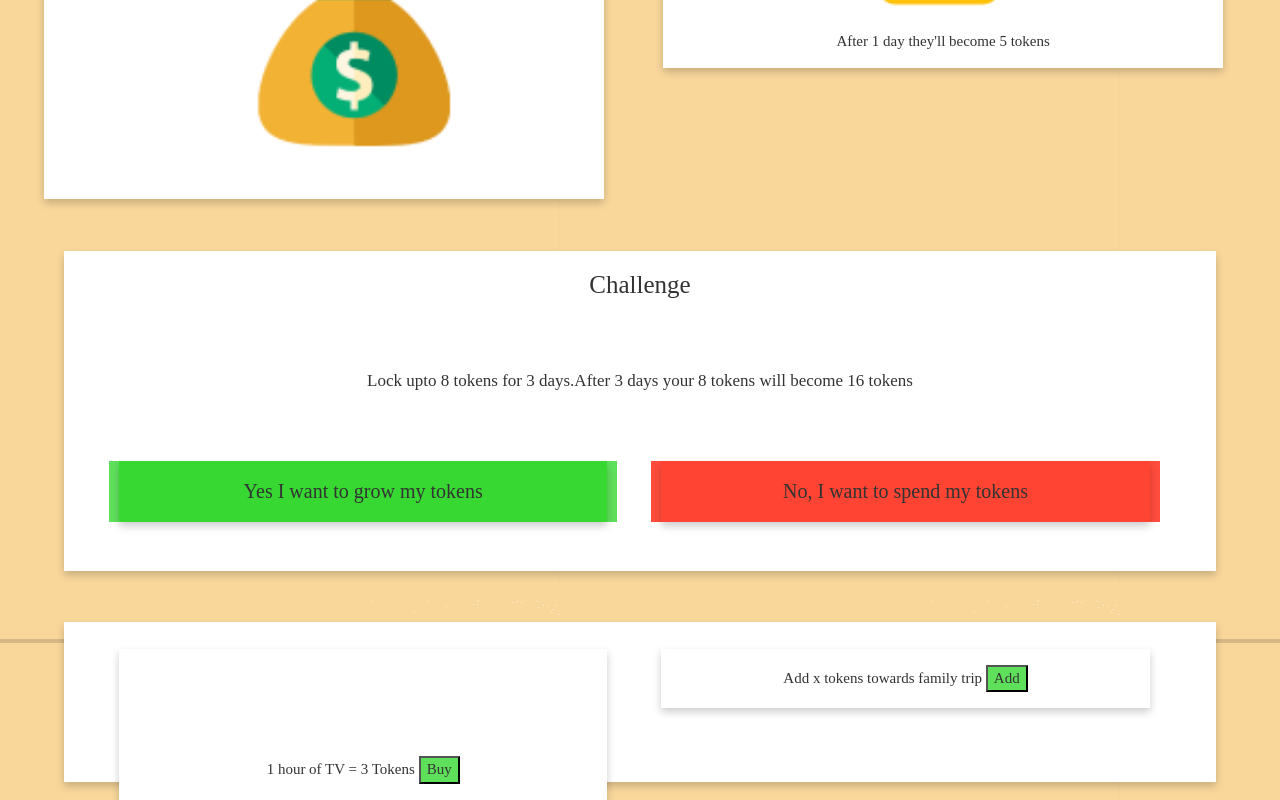
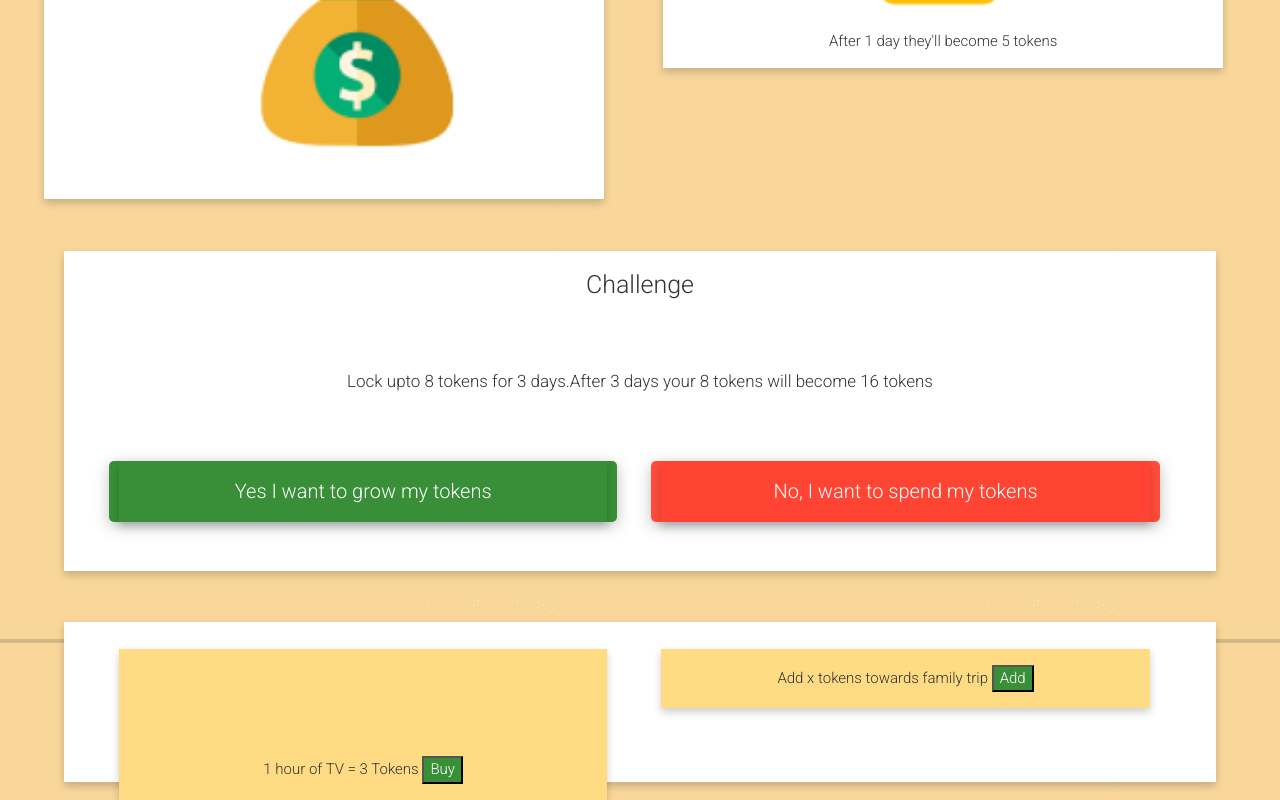
Before and after one commit to mridarora/hackwestern20, a website: page static/childmoney.html in a window 1280 px wide. Shown: the part 581-1381 px from the top of the page. Drawn offline with nearby package versions, Linux system fonts and the light colour scheme.

Commit message:
more routing

```diff
--- a/static/childmoney.css
+++ b/static/childmoney.css
@@ -10,7 +10,9 @@
     width: 45%;
     padding: 0 10px;
     margin-left: 3%;
+
   }
+
 
   /* Remove extra left and right margins, due to padding in columns */
   .row {margin: 0 -5px;}
--- a/static/childmoney.html
+++ b/static/childmoney.html
@@ -5,6 +5,8 @@
     <meta name="viewport" content="width=device-width, initial-scale=1.0">
     <title>Child Money</title>
     <link rel="stylesheet" href="https://maxcdn.bootstrapcdn.com/bootstrap/3.4.1/css/bootstrap.min.css">
+    <link rel="preconnect" href="https://fonts.gstatic.com">
+    <link href="https://fonts.googleapis.com/css2?family=Roboto:wght@100;300&display=swap" rel="stylesheet">
     <script src="https://ajax.googleapis.com/ajax/libs/jquery/3.5.1/jquery.min.js"></script>
     <script src="https://maxcdn.bootstrapcdn.com/bootstrap/3.4.1/js/bootstrap.min.js"></script>
     <link rel="stylesheet" href="./childmoney.css">
@@ -14,25 +16,27 @@
 
     <div style="margin-top: 5%;" class="row">
         <div class="column">
-          <div style="font-size: 20px;" class="card">You have <br> 12 <br> Tokens <img style="width: 50%; margin-top: 29%;" src="./img/money.png" alt=""> </div>
+          <div style="font-size: 20px; font-family: Roboto" class="card">You have <br> 12 <br> Tokens <img style="width: 50%; margin-top: 29%;" src="./img/money.png" alt=""> </div>
         </div>
         <div class="column">
-            <div style="font-size: 15px;" class="card"> <h2>3</h2>Tokens are locked<br><img style="width: 50%; margin-top: 10%;" src="./img/lock.png" alt=""> <br>After 1 day they'll become 5 tokens </div>
+            <div style="font-size: 15px; font-family: Roboto" class="card"> <h2>3</h2>Tokens are locked<br><img style="width: 50%; margin-top: 10%;" src="./img/lock.png" alt=""> <br>After 1 day they'll become 5 tokens </div>
         </div>
     </div>
 
     <div class="card" style="width: 18rem;background-color: white;width: 90%;margin-left: 5%;height: 40vh;margin-top: 4%;">
         <div class="card-body">
-            <p style="font-size: 25px;">Challenge</p>
-            <p style="font-size: 17px; margin-top: 6%;margin-bottom: 6%;">Lock upto 8 tokens for 3 days.After 3 days your 8 tokens will become 16 tokens</p>
+            <p style="font-size: 25px; font-family: Roboto">Challenge</p>
+            <p style="font-size: 17px; margin-top: 6%;margin-bottom: 6%; font-family: Roboto">Lock upto 8 tokens for 3 days.After 3 days your 8 tokens will become 16 tokens</p>
             <div style="margin-top: 5%;" class="row">
-                <div style="background-color: #29d623be;" class="column">
-                    <div style="font-size: 20px;background-color: #29d623be;" class="card">
+                <div style="background-color: #398F37; box-shadow: 0px 4px 15px rgba(0, 0, 0, 0.25);
+                border-radius: 5px;" class="column">
+                    <div style="color: white; font-size: 20px; background-color: #398F37;; font-family: Roboto" class="card">
                         Yes I want to grow my tokens
                     </div>
                 </div>
-                <div style="background-color: #ff4433f3;" class="column">
-                    <div style="font-size: 20px;background-color: #ff4433f3;" class="card">
+                <div style="background-color: #ff4433f3; box-shadow: 0px 4px 15px rgba(0, 0, 0, 0.25);
+                border-radius: 5px;" class="column">
+                    <div style="color: white; font-size: 20px;background-color: #ff4433f3; font-family: Roboto" class="card">
                         No, I want to spend my tokens
                     </div>
                 </div>
@@ -40,19 +44,19 @@
         </div>
     </div>
 
-    <div class="card" style="width: 18rem;background-color: white;width: 90%;margin-left: 5%;height: 20vh;margin-top: 4%;">
+    <div class="card" style="width: 18rem;width: 90%;margin-left: 5%;height: 20vh;margin-top: 4%;">
         <div class="card-body">
-            <div style="margin-top: 1%;" class="row">
+            <div style="margin-top: 1%; " class="row">
                 <div class="column">
-                    <div style="font-size: 15px;" class="card">
+                    <div style="font-size: 15px; font-family: Roboto; background-color: #FFDC84; font-family: Roboto;" class="card">
                         1 hour of TV = 3 Tokens
-                        <button style="background-color: #29d623be; margin-top: 20%;">Buy</button>
+                        <button style="background-color:  #398F37; color:white; margin-top: 20%;">Buy</button>
                     </div>
                 </div>
                 <div class="column">
-                    <div style="font-size: 15px;" class="card">
+                    <div style="font-size: 15px; font-family: Roboto; background-color: #FFDC84; font-family: Roboto;" class="card">
                         Add x tokens towards family trip
-                        <button style="background-color: #29d623be;">Add</button>
+                        <button style="background-color: #398F37; color: white; ">Add</button>
                     </div>
                 </div>
             </div>
```
Also changed, not shown: static/childdisplay.html (+3 -1 lines), static/parentdisplay.html (+2 -2 lines).
